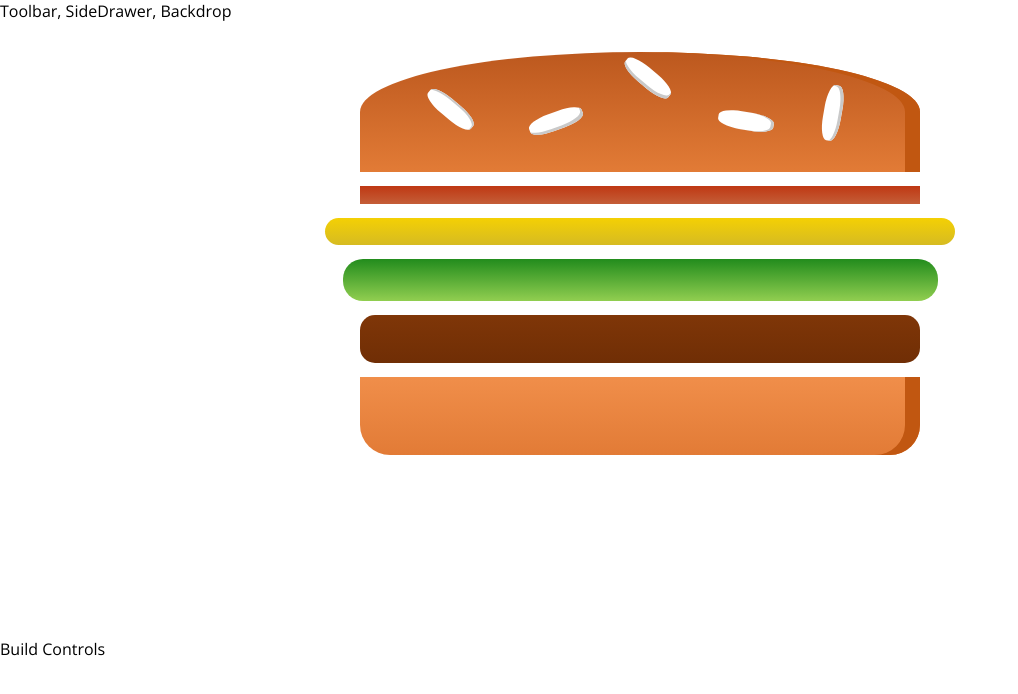
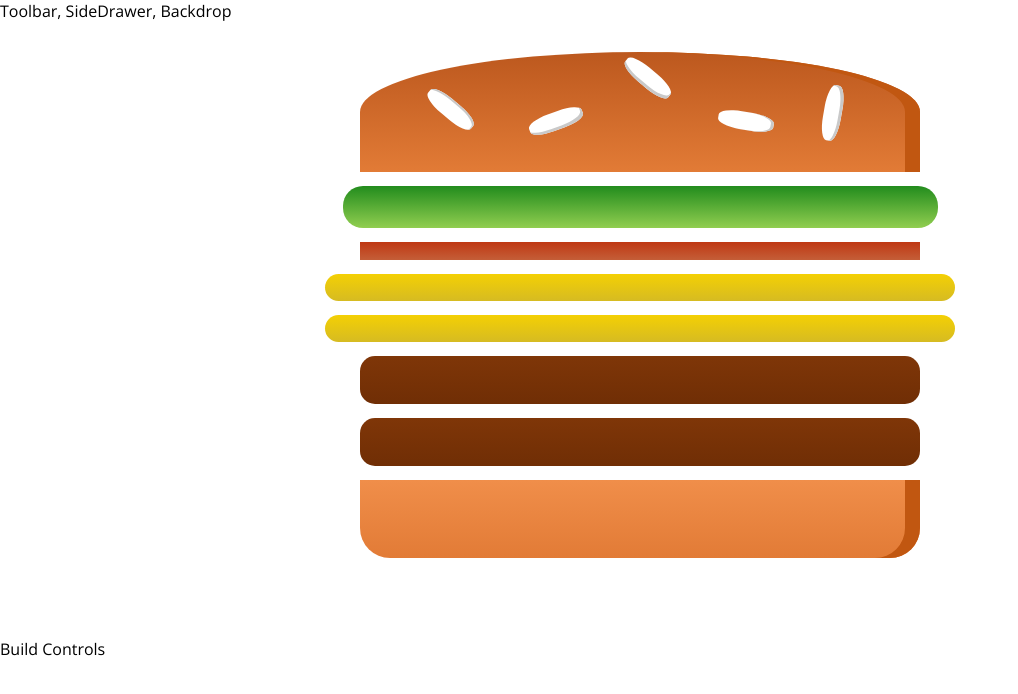
Before and after one commit to rubiconRiver/BurgerBuilder, a React app: page / in a window 1280 px wide. Shown: the top 694 px of the page, without its empty margins (0-1018 px from the left). Built offline with nearby package versions, Linux system fonts and the light colour scheme.

Commit message:
render burger ingredients based on state

```diff
--- a/src/components/Burger/Burger.js
+++ b/src/components/Burger/Burger.js
@@ -4,14 +4,22 @@
 import BurgerIngredient from './BurgerIngredient/BurgerIngredient';
 
 const burger = (props) => {
+    const transformedIngredients = Object.keys(props.ingredients)
+    .map(igKey => {
+            return [...Array(props.ingredients[igKey])].map((_, i) => {
+               return <BurgerIngredient key={igKey + i} type={igKey} />
+            });
+        });
+
+
+
+
     return (
         <div className={classes.Burger}>
             <BurgerIngredient type="bread-top" />
-            <BurgerIngredient type="bacon" />
-            <BurgerIngredient type="cheese" />
-            <BurgerIngredient type="lettuce" />
-            <BurgerIngredient type="meat" />
+                {transformedIngredients}
             <BurgerIngredient type="bread-bottom" />
+
         </div>
     );
 };
--- a/src/containers/BurgerBuilder/BurgerBuilder.js
+++ b/src/containers/BurgerBuilder/BurgerBuilder.js
@@ -4,10 +4,18 @@
 import Burger from '../../components/Burger/Burger';
 
 class BurgerBuilder extends Component {
+    state = {
+        ingredients: {
+            lettuce: 1,
+            bacon: 1,
+            cheese: 2,
+            meat: 2
+        }
+    }
     render() {
         return(
             <Aux>
-                <Burger/>
+                <Burger ingredients={this.state.ingredients}/>
                 <div>Build Controls</div>
             </Aux>
         );
```
